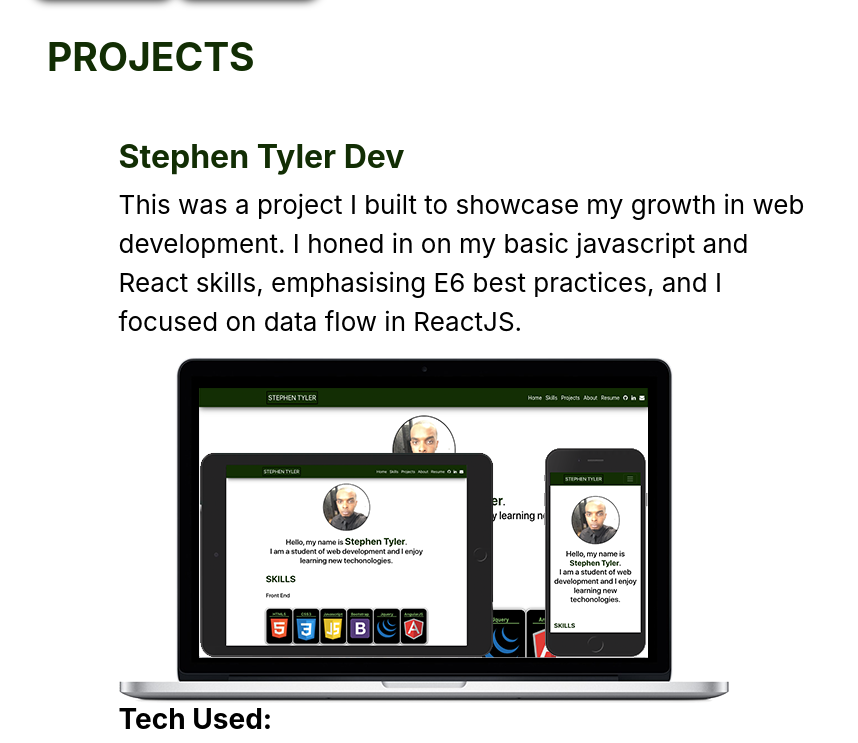
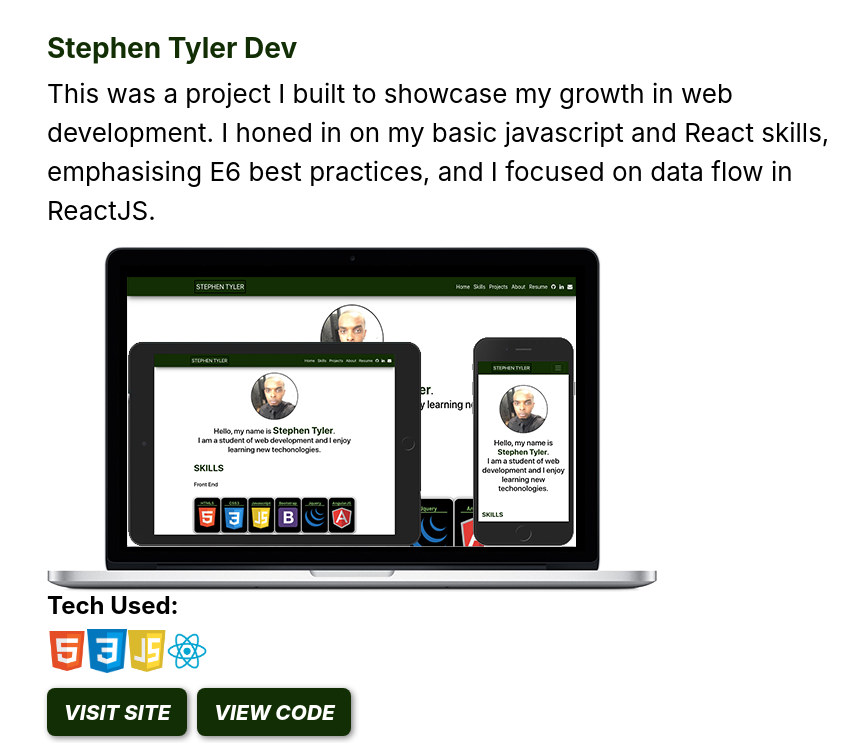
Before and after one commit to leggosteveo/stephen-tyler-dev, a React (Create React App) app: page / in a window 1280 px wide. Shown: the part 1620-2363 px from the top of the page, without its empty margins (175-1033 px from the left). Built offline with nearby package versions, Linux system fonts and the light colour scheme.

Commit message:
Added smooth scroll and improved spacing

```diff
--- a/src/App.css
+++ b/src/App.css
@@ -2,6 +2,10 @@
   .my-name {
     font-size: 100% !important;
   }
+}
+
+html {
+  scroll-behavior: smooth;
 }
 
 body,
@@ -9,7 +13,6 @@ html,
 #root,
 .App {
   height: 100%;
-  scroll-behavior: smooth;
 }
 
 a {
@@ -205,12 +208,10 @@ section {
   display: flex;
   flex-direction: row;
   justify-content: space-between;
-  padding-left: 15%;
   position: fixed;
 }
 
 .navbar-brand {
-  border: 2px solid black;
   border-radius: 2px;
   padding: 2px 4px;
 }
@@ -232,11 +233,10 @@ section {
 .project-div {
   border-bottom: 2px solid#122e04;
   float: none;
-  margin: 6px auto;
-  padding: 5%;
+  padding-top: 20px;
+  padding-bottom: 20px;
   scroll-snap-align: start;
   white-space: normal;
-  width: 90%;
 }
 
 .project-description {
@@ -289,9 +289,8 @@ section {
 
 .section-title {
   color: #122e04;
-  font-size: 150%;
   font-weight: bolder;
-  margin-top: 30px;
+  text-align: center;
 }
 
 .site-code-div {
@@ -362,6 +361,11 @@ section {
   width: 40px;
 }
 
+#nav-profile-links-container {
+  display: flex;
+  flex-direction: row;
+}
+
 @media screen and (min-width: 540px) {
   .navbar {
     box-shadow: 2px 0px 20px black;
@@ -370,10 +374,6 @@ section {
 
   .navbar-nav {
     position: relative;
-  }
-
-  .project-div {
-    flex-direction: row;
   }
 
   .project-info {
@@ -393,14 +393,6 @@ section {
 }
 
 @media screen and (min-width: 670px) {
-  .jordan-quote {
-    padding: 5%;
-  }
-
-  .meme-button {
-    margin-top: 1%;
-  }
-
   .navbar-collapse {
     align-items: flex-start;
     flex-grow: initial;
--- a/src/js/components/Navi.js
+++ b/src/js/components/Navi.js
@@ -58,6 +58,7 @@ const Navi = () => (
         >
           Resume
         </Nav.Link>
+        <div id="nav-profile-links-container">
           <Nav.Link
             href="https://github.com/leggosteveo"
             className="fa fa-github lh profile-Nav."
@@ -73,6 +74,7 @@ const Navi = () => (
             className="fa fa-envelope lh profile-link"
             target="_blank"
           ></Nav.Link>
+        </div>
       </Nav>
     </Navbar.Collapse>
   </Navbar>
--- a/src/js/components/ProjectsItem.js
+++ b/src/js/components/ProjectsItem.js
@@ -1,24 +1,16 @@
 import React, { useState } from "react";
 
 const ProjectsItem = ({ projectInfo }) => {
-  const images = [
-    "./img/CSS3_Badge.png",
-    "./img/Javascript_Badge.png",
-    "./img/ReactJS_Badge.png",
-    "./img/NodeJS_Badge.png",
-    "./img/MongoDB_Badge.png",
-  ];
-
   return (
-    <div className="project-div col-10 col-sm-11">
-      <h2 className="project-title">{projectInfo.title}</h2>
+    <div className="project-div col-12">
+      <h3 className="project-title">{projectInfo.title}</h3>
       <p>{projectInfo.description}</p>
       <div>
         <img src={projectInfo.image} className="img-fluid" />
       </div>
       <div>
         {projectInfo.tech.length > 1 && (
-          <h3 className="tech-used">Tech Used:</h3>
+          <h4 className="tech-used">Tech Used:</h4>
         )}
         {projectInfo.tech.map((tech) => (
           <img src={tech.img} alt={tech.name} className="tech-used-badge" />
```
Also changed, not shown: 15 other files (tests, documents, lock files or other folders). Lines whose indentation alone changed are shown as unchanged.
